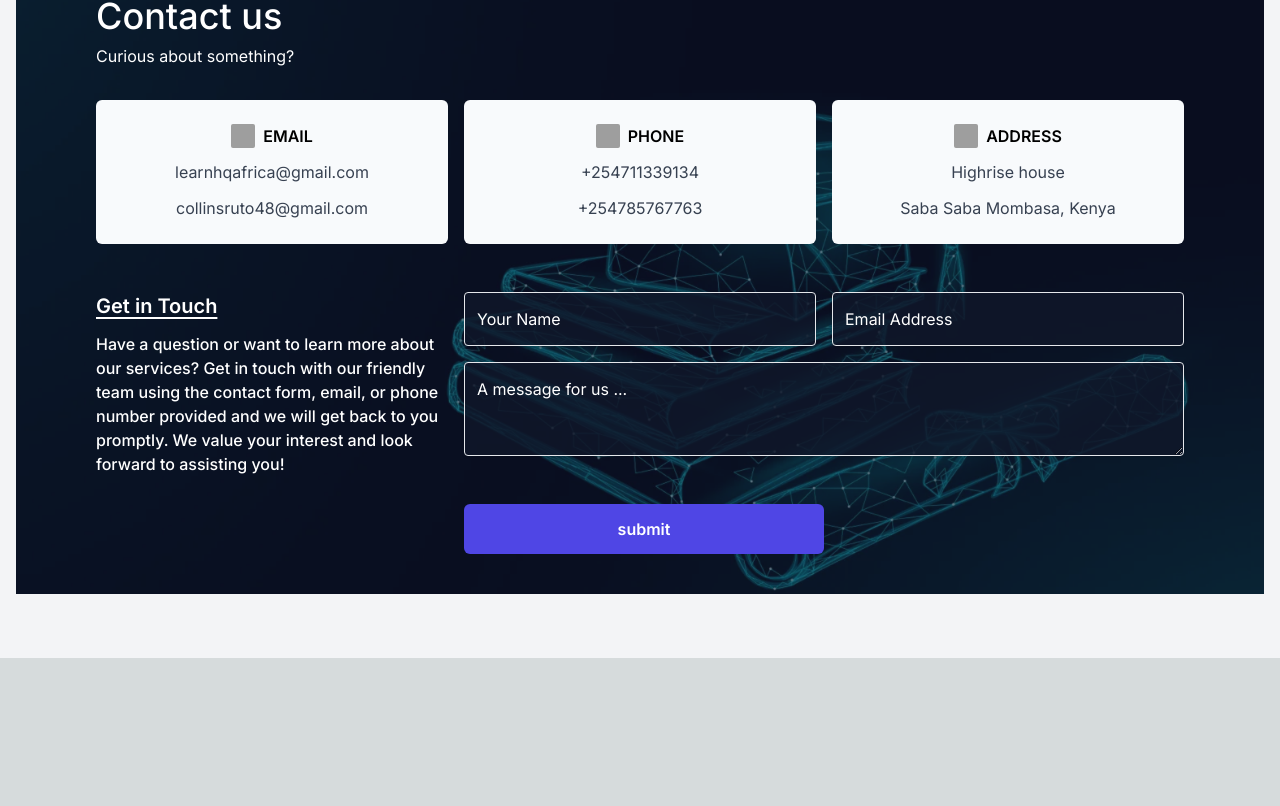
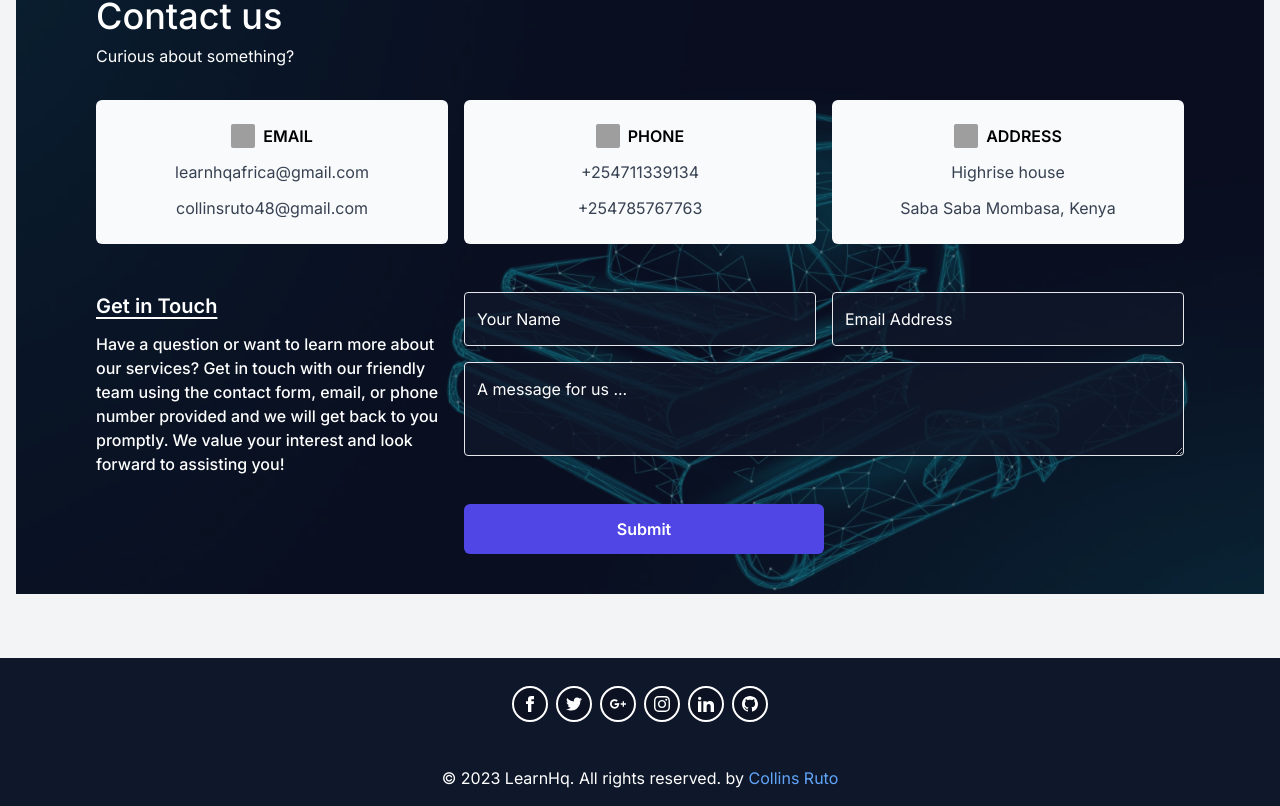
Before and after one commit to Collins-Ruto/learnhqhome, a Next.js app: page / in a window 1280 px wide. Shown: the part 1494-2300 px from the top of the page. Before the commit the page ends 2152 px from the top, so only its background shows below. Built offline with nearby package versions, Linux system fonts and the light colour scheme; grey boxes are pictures that could not be loaded.

Commit message:
¯\_(ツ)_/¯

```diff
--- a/src/app/page.tsx
+++ b/src/app/page.tsx
@@ -1,4 +1,4 @@
-import { Contact, WhyUs } from "@/components";
+import { Contact, Footer, WhyUs } from "@/components";
 import Image from "next/image";
 import Link from "next/link";
 
@@ -61,6 +61,9 @@
             </div>
           </div>
         </div>
+        <div className="">
+          <Footer />
+        </div>
       </div>
     </div>
   );
--- a/src/components/ContactForm.tsx
+++ b/src/components/ContactForm.tsx
@@ -52,7 +52,7 @@
         <input type="hidden" name="_template" value="table"></input>
         <div className="w-full flex justify-center sm:justify-start">
           <button className="inline-block w-[50%]  mt-6 sm:mt-8 px-8 py-3 border border-transparent text-base leading-6 rounded-md text-white bg-primary-500 hover:bg-primary-700 focus:outline-none focus:border-primary-700 focus:shadow-outline-indigo font-semibold bg-indigo-600 active:bg-indigo-700 transition ease-in-out duration-150">
-            submit
+            Submit
           </button>
         </div>
       </form>
--- a/src/components/Footer.tsx
+++ b/src/components/Footer.tsx
@@ -1,9 +1,132 @@
-import React from 'react'
+import Link from "next/link";
+import React from "react";
 
 function Footer() {
   return (
-    <div>Footer</div>
-  )
+    <div>
+      <footer className="bg-slate-900 text-center text-white">
+        <div className="container px-6 pt-6">
+          <div className="mb-6 flex justify-center">
+            <Link
+              href="https://collinsruto.netlify.com"
+              type="button"
+              className="m-1 h-9 w-9 hover:h-10 hover:w-10 hover:border-gray-500 rounded-full border-2 border-white uppercase leading-normal text-white hover:bg-pink-600 hover:border-none transition-all duration-150 ease-in-out bg-black bg-opacity-20 focus:outline-none focus:ring-0"
+              data-te-ripple-init
+              data-te-ripple-color="light"
+            >
+              <svg
+                xmlns="http://www.w3.org/2000/svg"
+                className="mx-auto h-full w-4"
+                fill="currentColor"
+                viewBox="0 0 24 24"
+              >
+                <path d="M9 8h-3v4h3v12h5v-12h3.642l.358-4h-4v-1.667c0-.955.192-1.333 1.115-1.333h2.885v-5h-3.808c-3.596 0-5.192 1.583-5.192 4.615v3.385z" />
+              </svg>
+            </Link>
+
+            <Link
+              href="https://github.com/collins-ruto"
+              type="button"
+              className="m-1 h-9 w-9 hover:h-10 hover:w-10 hover:border-gray-500 rounded-full border-2 border-white uppercase leading-normal text-white hover:bg-pink-600 hover:border-none transition-all duration-150 ease-in-out bg-black bg-opacity-20 focus:outline-none focus:ring-0"
+              data-te-ripple-init
+              data-te-ripple-color="light"
+            >
+              <svg
+                xmlns="http://www.w3.org/2000/svg"
+                className="mx-auto h-full w-4"
+                fill="currentColor"
+                viewBox="0 0 24 24"
+              >
+                <path d="M24 4.557c-.883.392-1.832.656-2.828.775 1.017-.609 1.798-1.574 2.165-2.724-.951.564-2.005.974-3.127 1.195-.897-.957-2.178-1.555-3.594-1.555-3.179 0-5.515 2.966-4.797 6.045-4.091-.205-7.719-2.165-10.148-5.144-1.29 2.213-.669 5.108 1.523 6.574-.806-.026-1.566-.247-2.229-.616-.054 2.281 1.581 4.415 3.949 4.89-.693.188-1.452.232-2.224.084.626 1.956 2.444 3.379 4.6 3.419-2.07 1.623-4.678 2.348-7.29 2.04 2.179 1.397 4.768 2.212 7.548 2.212 9.142 0 14.307-7.721 13.995-14.646.962-.695 1.797-1.562 2.457-2.549z" />
+              </svg>
+            </Link>
+
+            <Link
+              href="https://collinsruto.netlify.com"
+              type="button"
+              className="m-1 h-9 w-9 hover:h-10 hover:w-10 hover:border-gray-500 rounded-full border-2 border-white uppercase leading-normal text-white hover:bg-pink-600 hover:border-none transition-all duration-150 ease-in-out bg-black bg-opacity-20 focus:outline-none focus:ring-0"
+              data-te-ripple-init
+              data-te-ripple-color="light"
+            >
+              <svg
+                xmlns="http://www.w3.org/2000/svg"
+                className="mx-auto h-full w-4"
+                fill="currentColor"
+                viewBox="0 0 24 24"
+              >
+                <path
+                  d="M7 11v2.4h3.97c-.16 1.029-1.2 3.02-3.97 3.02-2.39 0-4.34-1.979-4.34-4.42 0-2.44 1.95-4.42 4.34-4.42 1.36 0 2.27.58 2.79 1.08l1.9-1.83c-1.22-1.14-2.8-1.83-4.69-1.83-3.87 0-7 3.13-7 7s3.13 7 7 7c4.04 0 6.721-2.84 6.721-6.84 0-.46-.051-.81-.111-1.16h-6.61zm0 0 17 2h-3v3h-2v-3h-3v-2h3v-3h2v3h3v2z"
+                  fill-rule="evenodd"
+                  clip-rule="evenodd"
+                />
+              </svg>
+            </Link>
+
+            <Link
+              href="https://collinsruto.netlify.com"
+              type="button"
+              className="m-1 h-9 w-9 hover:h-10 hover:w-10 hover:border-gray-500 rounded-full border-2 border-white uppercase leading-normal text-white hover:bg-pink-600 hover:border-none transition-all duration-150 ease-in-out bg-black bg-opacity-20 focus:outline-none focus:ring-0"
+              data-te-ripple-init
+              data-te-ripple-color="light"
+            >
+              <svg
+                xmlns="http://www.w3.org/2000/svg"
+                className="mx-auto h-full w-4"
+                fill="currentColor"
+                viewBox="0 0 24 24"
+              >
+                <path d="M12 2.163c3.204 0 3.584.012 4.85.07 3.252.148 4.771 1.691 4.919 4.919.058 1.265.069 1.645.069 4.849 0 3.205-.012 3.584-.069 4.849-.149 3.225-1.664 4.771-4.919 4.919-1.266.058-1.644.07-4.85.07-3.204 0-3.584-.012-4.849-.07-3.26-.149-4.771-1.699-4.919-4.92-.058-1.265-.07-1.644-.07-4.849 0-3.204.013-3.583.07-4.849.149-3.227 1.664-4.771 4.919-4.919 1.266-.057 1.645-.069 4.849-.069zm0-2.163c-3.259 0-3.667.014-4.947.072-4.358.2-6.78 2.618-6.98 6.98-.059 1.281-.073 1.689-.073 4.948 0 3.259.014 3.668.072 4.948.2 4.358 2.618 6.78 6.98 6.98 1.281.058 1.689.072 4.948.072 3.259 0 3.668-.014 4.948-.072 4.354-.2 6.782-2.618 6.979-6.98.059-1.28.073-1.689.073-4.948 0-3.259-.014-3.667-.072-4.947-.196-4.354-2.617-6.78-6.979-6.98-1.281-.059-1.69-.073-4.949-.073zm0 5.838c-3.403 0-6.162 2.759-6.162 6.162s2.759 6.163 6.162 6.163 6.162-2.759 6.162-6.163c0-3.403-2.759-6.162-6.162-6.162zm0 10.162c-2.209 0-4-1.79-4-4 0-2.209 1.791-4 4-4s4 1.791 4 4c0 2.21-1.791 4-4 4zm6.406-11.845c-.796 0-1.441.645-1.441 1.44s.645 1.44 1.441 1.44c.795 0 1.439-.645 1.439-1.44s-.644-1.44-1.439-1.44z" />
+              </svg>
+            </Link>
+
+            <Link
+              href="https://www.linkedin.com/in/collins-ruto"
+              type="button"
+              className="m-1 h-9 w-9 hover:h-10 hover:w-10 hover:border-gray-500 rounded-full border-2 border-white uppercase leading-normal text-white hover:bg-pink-600 hover:border-none transition-all duration-150 ease-in-out bg-black bg-opacity-20 focus:outline-none focus:ring-0"
+              data-te-ripple-init
+              data-te-ripple-color="light"
+            >
+              <svg
+                xmlns="http://www.w3.org/2000/svg"
+                className="mx-auto h-full w-4"
+                fill="currentColor"
+                viewBox="0 0 24 24"
+              >
+                <path d="M4.98 3.5c0 1.381-1.11 2.5-2.48 2.5s-2.48-1.119-2.48-2.5c0-1.38 1.11-2.5 2.48-2.5s2.48 1.12 2.48 2.5zm.02 4.5h-5v16h5v-16zm7.982 0h-4.968v16h4.969v-8.399c0-4.67 6.029-5.052 6.029 0v8.399h4.988v-10.131c0-7.88-8.922-7.593-11.018-3.714v-2.155z" />
+              </svg>
+            </Link>
+
+            <Link
+              href="https://github.com/collins-ruto"
+              type="button"
+              className="m-1 h-9 w-9 hover:h-10 hover:w-10 hover:border-gray-500 rounded-full border-2 border-white uppercase leading-normal text-white hover:bg-pink-600 hover:border-none transition-all duration-150 ease-in-out bg-black bg-opacity-20 focus:outline-none focus:ring-0"
+              data-te-ripple-init
+              data-te-ripple-color="light"
+            >
+              <svg
+                xmlns="http://www.w3.org/2000/svg"
+                className="mx-auto h-full w-4"
+                fill="currentColor"
+                viewBox="0 0 24 24"
+              >
+                <path d="M12 0c-6.626 0-12 5.373-12 12 0 5.302 3.438 9.8 8.207 11.387.599.111.793-.261.793-.577v-2.234c-3.338.726-4.033-1.416-4.033-1.416-.546-1.387-1.333-1.756-1.333-1.756-1.089-.745.083-.729.083-.729 1.205.084 1.839 1.237 1.839 1.237 1.07 1.834 2.807 1.304 3.492.997.107-.775.418-1.305.762-1.604-2.665-.305-5.467-1.334-5.467-5.931 0-1.311.469-2.381 1.236-3.221-.124-.303-.535-1.524.117-3.176 0 0 1.008-.322 3.301 1.23.957-.266 1.983-.399 3.003-.404 1.02.005 2.047.138 3.006.404 2.291-1.552 3.297-1.23 3.297-1.23.653 1.653.242 2.874.118 3.176.77.84 1.235 1.911 1.235 3.221 0 4.609-2.807 5.624-5.479 5.921.43.372.823 1.102.823 2.222v3.293c0 .319.192.694.801.576 4.765-1.589 8.199-6.086 8.199-11.386 0-6.627-5.373-12-12-12z" />
+              </svg>
+            </Link>
+          </div>
+        </div>
+
+        <div className="p-4 text-center">
+          © 2023 LearnHq. All rights reserved. by{" "}
+          <Link
+            className="text-blue-400 "
+            href="https://tailwind-elements.com/"
+          >
+            Collins Ruto
+          </Link>
+        </div>
+      </footer>
+    </div>
+  );
 }
 
-export default Footer
+export default Footer;
```
